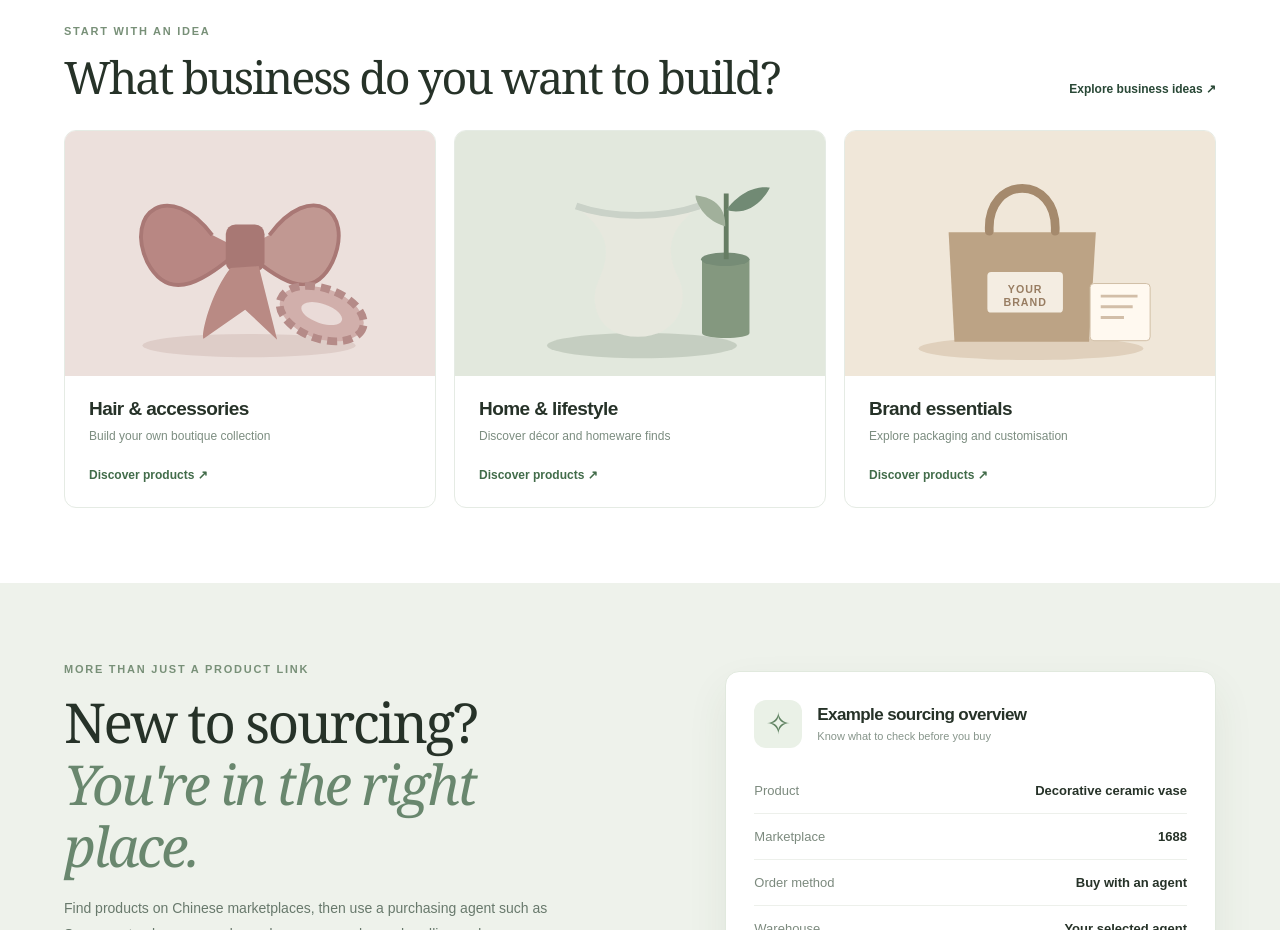
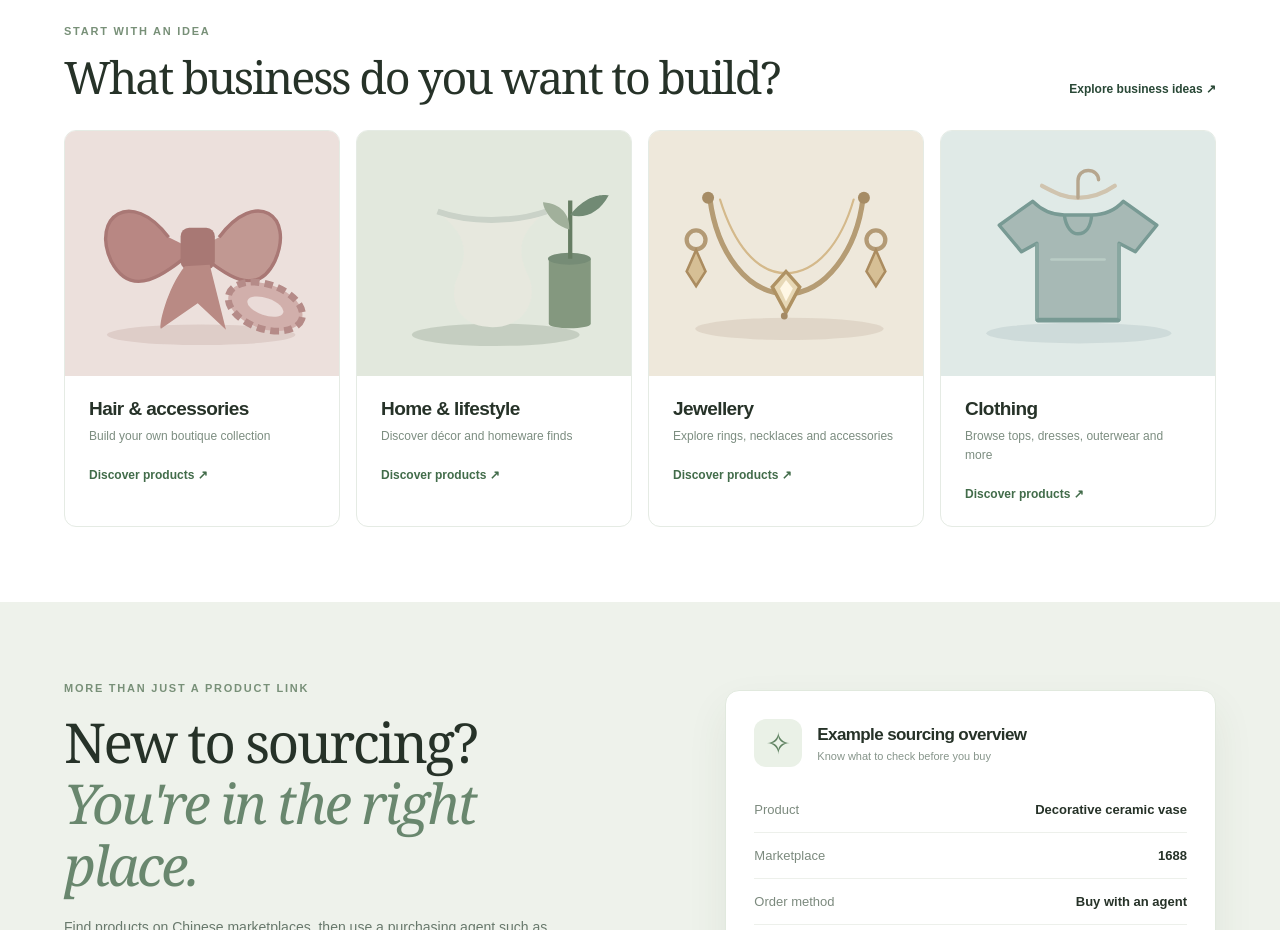
Before and after one commit to aminabdul339-byte/herocon, a Next.js app: page / in a window 1280 px wide. Shown: the part 900-1830 px from the top of the page. Built offline with nearby package versions, Linux system fonts and the light colour scheme.

Commit message:
Replace Brand Essentials homepage tile with Jewellery and Clothing collections

```diff
--- a/app/herocon-redesign.css
+++ b/app/herocon-redesign.css
@@ -313,3 +313,9 @@
 /* Category picker keeps the full taxonomy usable on narrow screens. */
 .sc-category-mobile{display:none}
 @media(max-width:800px){.sc-catalogue-sidebar{display:block}.sc-catalogue-sidebar>a{display:none}.sc-category-mobile{display:grid;grid-template-columns:1fr auto;gap:9px;align-items:end;margin:10px 0 20px}.sc-category-mobile label{grid-column:1/-1;font-size:11px;font-weight:700;color:#637d68}.sc-category-mobile select{min-width:0;max-width:100%;border:1px solid #cddccc;background:#fff;border-radius:7px;padding:12px;color:#294836;font-size:13px}.sc-category-mobile button{border:0;border-radius:7px;background:#294836;color:#fff;padding:12px 14px;white-space:nowrap;font-size:11px;font-weight:800}}
+/* Homepage idea tiles: four across on desktop, two on tablets, one on mobile. */
+.sc-home-ideas-grid{grid-template-columns:repeat(4,minmax(0,1fr));gap:16px}
+.sc-jewellery-art{background:#eee8db}
+.sc-clothing-art{background:#e0eae7}
+@media(max-width:1120px){.sc-home-ideas-grid{grid-template-columns:repeat(2,minmax(0,1fr))}}
+@media(max-width:520px){.sc-home-ideas-grid{grid-template-columns:1fr}}
--- a/app/page.tsx
+++ b/app/page.tsx
@@ -1,7 +1,7 @@
 import Link from "next/link";
 import Header from "@/components/Header";
 import ProductCard from "@/components/ProductCard";
-import {HeroArtwork,HairArt,HomeArt,BrandArt} from "@/components/SourcingArt";
+import {HeroArtwork,HairArt,HomeArt,JewelleryArt,ClothingArt} from "@/components/SourcingArt";
 import {getProducts} from "@/lib/catalogue-server";
 export default async function Home(){
  const products=await getProducts();
@@ -15,10 +15,11 @@ export default async function Home(){
   </div></section>
   <section className="sc-search-section"><div className="sc-container"><form className="sc-searchbar" action="/search"><span className="sc-search-icon" aria-hidden="true">⌕</span><input name="q" aria-label="Search the product catalogue" placeholder="Search products, suppliers or a business idea…" required/><button type="submit">Search <span>↗</span></button></form><div className="sc-search-tags"><span>Popular searches</span><Link href="/search?q=hair">Hair accessories</Link><Link href="/search?category=Home%20%26%20Decor">Home décor</Link><Link href="/search?q=packaging">Packaging</Link><Link href="/search?q=bag">Fashion accessories</Link></div></div></section>
   <section className="sc-section sc-container"><div className="sc-heading-row"><div><p className="sc-kicker">START WITH AN IDEA</p><h2>What business do you want to build?</h2></div><Link className="sc-text-link" href="/start-a-business">Explore business ideas ↗</Link></div>
-   <div className="sc-category-grid">
-    <Link className="sc-category-card" href="/search?q=hair"><div className="sc-category-illustration sc-hair-art"><HairArt/></div><div className="sc-category-info"><h3>Hair &amp; accessories</h3><p>Build your own boutique collection</p><span>Discover products ↗</span></div></Link>
+   <div className="sc-category-grid sc-home-ideas-grid">
+    <Link className="sc-category-card" href="/search?category=Hair%20Accessories"><div className="sc-category-illustration sc-hair-art"><HairArt/></div><div className="sc-category-info"><h3>Hair &amp; accessories</h3><p>Build your own boutique collection</p><span>Discover products ↗</span></div></Link>
     <Link className="sc-category-card" href="/search?category=Home%20%26%20Decor"><div className="sc-category-illustration sc-home-art"><HomeArt/></div><div className="sc-category-info"><h3>Home &amp; lifestyle</h3><p>Discover décor and homeware finds</p><span>Discover products ↗</span></div></Link>
-    <Link className="sc-category-card" href="/search?q=packaging"><div className="sc-category-illustration sc-brand-art"><BrandArt/></div><div className="sc-category-info"><h3>Brand essentials</h3><p>Explore packaging and customisation</p><span>Discover products ↗</span></div></Link>
+    <Link className="sc-category-card" href="/search?category=Jewellery"><div className="sc-category-illustration sc-jewellery-art"><JewelleryArt/></div><div className="sc-category-info"><h3>Jewellery</h3><p>Explore rings, necklaces and accessories</p><span>Discover products ↗</span></div></Link>
+    <Link className="sc-category-card" href="/search?collection=clothing"><div className="sc-category-illustration sc-clothing-art"><ClothingArt/></div><div className="sc-category-info"><h3>Clothing</h3><p>Browse tops, dresses, outerwear and more</p><span>Discover products ↗</span></div></Link>
    </div>
   </section>
   <section className="sc-guidance-band"><div className="sc-container sc-guidance-grid"><div className="sc-guidance-copy"><p className="sc-kicker">MORE THAN JUST A PRODUCT LINK</p><h2>New to sourcing?<br/><em>You&apos;re in the right place.</em></h2><p>Find products on Chinese marketplaces, then use a purchasing agent such as Sugargoo to place your order and arrange warehouse handling and international shipping. Choose the service that suits your needs.</p><ul><li>Discover products with original marketplace links</li><li>Choose a purchasing agent for your order</li><li>Arrange fulfilment and shipping through the agent</li></ul><Link className="sc-button sc-button-dark" href="/agents">Explore buying agents ↗</Link></div>
--- a/components/SourcingArt.tsx
+++ b/components/SourcingArt.tsx
@@ -32,3 +32,7 @@ export function HeroArtwork(){
 export function HairArt(){return <svg viewBox="0 0 320 220" xmlns="http://www.w3.org/2000/svg" aria-hidden="true"><ellipse cx="159" cy="205" rx="110" ry="12" fill="#C6AAA5" opacity=".36"/><path d="M121 91C77 33 30 67 54 119C79 167 120 131 151 106" fill="#B88783" stroke="#A97875" strokeWidth="4"/><path d="M180 91C223 33 269 66 245 119C222 166 183 131 152 106" fill="#C19892" stroke="#A97875" strokeWidth="4"/><rect x="135" y="80" width="40" height="49" rx="10" fill="#A87874"/><path d="M140 125C119 151 109 195 112 198L155 168L188 199L169 123" fill="#B98A84"/><g transform="translate(234 172) rotate(19)"><ellipse rx="45" ry="26" fill="#D1AFAB" stroke="#B58B88" strokeWidth="8" strokeDasharray="10 6"/><ellipse rx="22" ry="10" fill="#EADBD8"/></g></svg>}
 export function HomeArt(){return <svg viewBox="0 0 320 220" xmlns="http://www.w3.org/2000/svg" aria-hidden="true"><ellipse cx="162" cy="205" rx="98" ry="13" fill="#AAB6A5" opacity=".5"/><path d="M94 61C123 85 133 103 118 136C106 161 116 196 158 196C198 196 212 161 200 136C184 103 192 84 221 61C184 74 130 74 94 61Z" fill="#E7E8DE"/><path d="M94 61C130 74 184 74 221 61" fill="none" stroke="#CAD2C8" strokeWidth="7"/><path d="M224 116H273V192C273 199 224 199 224 192V116Z" fill="#84987F"/><ellipse cx="248" cy="116" rx="25" ry="7" fill="#768C76"/><path d="M249 116V48" stroke="#667D63" strokeWidth="5"/><path d="M248 82C222 75 215 49 218 50C238 52 249 64 248 82Z" fill="#A1B09B"/><path d="M249 65C271 37 292 42 294 42C283 63 265 70 249 65Z" fill="#718A74"/></svg>}
 export function BrandArt(){return <svg viewBox="0 0 320 220" xmlns="http://www.w3.org/2000/svg" aria-hidden="true"><ellipse cx="161" cy="208" rx="116" ry="12" fill="#CDB79C" opacity=".48"/><path d="M76 88H228L221 201H82Z" fill="#BCA385"/><path d="M118 87C115 28 189 28 186 87" fill="none" stroke="#A58A6D" strokeWidth="9" strokeLinecap="round"/><rect x="116" y="129" width="78" height="42" rx="4" fill="#F4EDE2"/><text x="155" y="151" textAnchor="middle" fontSize="11" fontFamily="sans-serif" fontWeight="700" letterSpacing="1" fill="#987D62">YOUR</text><text x="155" y="164" textAnchor="middle" fontSize="11" fontFamily="sans-serif" fontWeight="700" letterSpacing="1" fill="#987D62">BRAND</text><rect x="222" y="141" width="62" height="59" rx="4" fill="#FFF9F0" stroke="#D0BDA5"/><path d="M233 154H271M233 165H266M233 176H257" stroke="#D2BEA8" strokeWidth="3"/></svg>}
+
+export function JewelleryArt(){return <svg viewBox="0 0 320 220" xmlns="http://www.w3.org/2000/svg" aria-hidden="true"><ellipse cx="164" cy="198" rx="110" ry="13" fill="#C3B4A1" opacity=".34"/><path d="M71 45C79 109 115 157 161 157C206 157 243 106 250 45" fill="none" stroke="#B59C74" strokeWidth="6" strokeLinecap="round"/><path d="M83 47C99 98 125 133 160 133C195 133 224 99 239 47" fill="none" stroke="#D4B98B" strokeWidth="2.5" strokeLinecap="round"/><path d="M144 149L160 131L176 149L160 179Z" fill="#E7D8B6" stroke="#AF9263" strokeWidth="4"/><path d="M153 151L160 141L168 151L160 166Z" fill="#FFF7E5"/><circle cx="69" cy="45" r="7" fill="#A68C65"/><circle cx="251" cy="45" r="7" fill="#A68C65"/><circle cx="55" cy="94" r="11" fill="none" stroke="#B39A75" strokeWidth="5"/><path d="M55 106L44 131L55 148L66 131Z" fill="#D6BF95" stroke="#AB8C60" strokeWidth="3"/><circle cx="265" cy="94" r="11" fill="none" stroke="#B39A75" strokeWidth="5"/><path d="M265 106L254 131L265 148L276 131Z" fill="#D6BF95" stroke="#AB8C60" strokeWidth="3"/><circle cx="158" cy="183" r="4" fill="#A48A66"/></svg>}
+
+export function ClothingArt(){return <svg viewBox="0 0 320 220" xmlns="http://www.w3.org/2000/svg" aria-hidden="true"><ellipse cx="161" cy="203" rx="108" ry="12" fill="#ACBCC0" opacity=".35"/><path d="M107 49C118 60 129 65 144 65H176C191 65 203 60 213 49L252 77L227 108L208 98V187H112V98L94 108L68 77Z" fill="#A7B9B5" stroke="#789A94" strokeWidth="4" strokeLinejoin="round"/><path d="M144 65C146 80 153 87 160 87C169 87 175 79 176 65" fill="none" stroke="#789A94" strokeWidth="4"/><path d="M112 98V187M208 98V187" stroke="#88A7A0" strokeWidth="3"/><path d="M129 117H191" stroke="#BED1CA" strokeWidth="3" strokeLinecap="round" opacity=".8"/><path d="M113 188H207" stroke="#789A94" strokeWidth="5" strokeLinecap="round"/><path d="M118 31C135 40 145 45 160 45C174 45 190 40 203 31" fill="none" stroke="#D0C4AF" strokeWidth="5" strokeLinecap="round"/><path d="M160 45V25C160 18 165 13 172 13C179 13 184 18 184 24" fill="none" stroke="#B6A68E" strokeWidth="4" strokeLinecap="round"/></svg>}
```
Also changed, not shown: app/search/page.tsx (+10 -7 lines).
